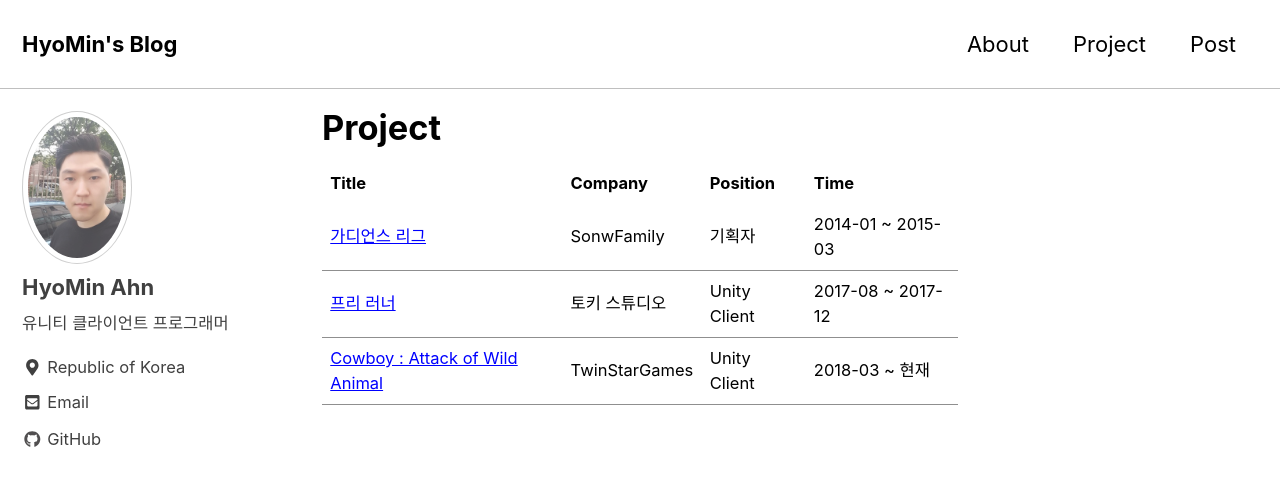
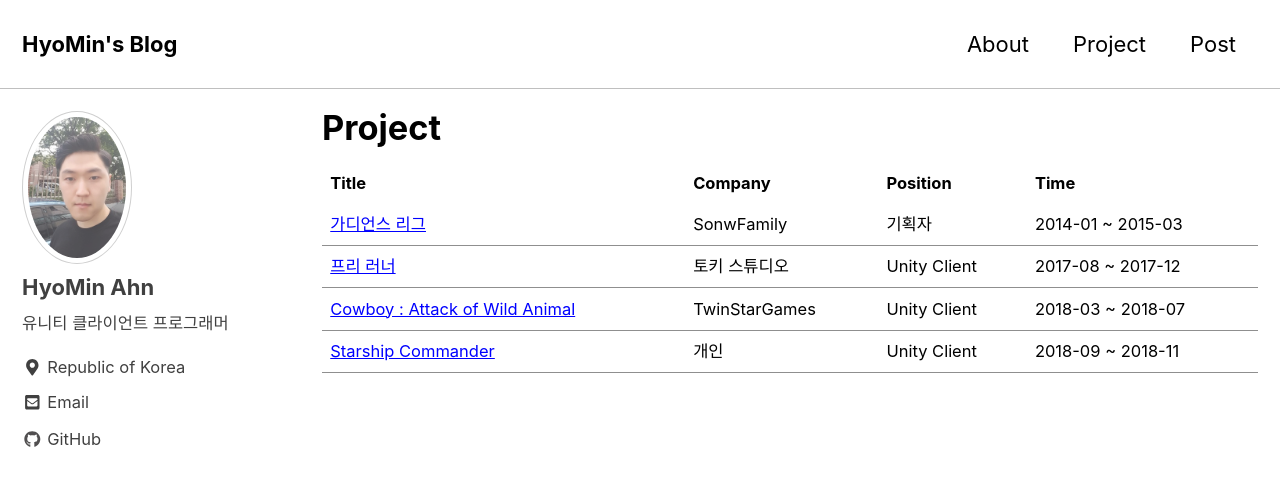
Before and after one commit to AhnHyoMin/ahnhyomin.github.io, a Jekyll site: the page built from _pages/project.html, in a window 1280 px wide and 900 px high. Shown: the top 486 px of the window. Built offline with Jekyll 4.4.1, drawn with Linux system fonts in a browser that asks for light colours; cached includes are drawn as plain includes; nearby versions of some CDN libraries.

Commit message:
프로젝트 포스트 수정 및 추가

```diff
--- a/_pages/project.html
+++ b/_pages/project.html
@@ -10,7 +11,9 @@ permalink: /project/
         <th> Position </th>
         <th> Time </th>
     </tr>
-    {% for project in site.project reversed %}
+
+    {% assign sorted = site.project | sort: 'order'  %}
+    {% for project in sorted %}
 
     {% if project.categories contains "project" and project.categories.size == 1 %}
     <tr>
--- a/_project/2018-11-25-Cowboy.md
+++ b/_project/2018-11-25-Cowboy.md
@@ -1,6 +1,6 @@
 ---
 layout: project_post
-time:  "2018-03 ~ 현재"
+time:  "2018-03 ~ 2018-07"
 title: "Cowboy : Attack of Wild Animal"
 company : TwinStarGames
 position : Unity Client
--- /dev/null
+++ b/_project/2018-11-25-StarshipCommander.md
@@ -0,0 +1,38 @@
+---
+layout: project_post
+time:  "2018-09 ~ 2018-11"
+title: "Starship Commander"
+company : 개인
+position : Unity Client
+description: ""
+image: ""
+categories: [project]
+
+order : 004
+
+#갤러리 이미지
+gallery:
+  - url: /assets/project/StarshipCommander/gameplay_1.jpg
+    image_path: /assets/project/StarshipCommander/gameplay_1.jpg
+
+
+  - url: /assets/project/StarshipCommander/gameplay_2.jpg
+    image_path: /assets/project/StarshipCommander/gameplay_2.jpg
+
+
+  - url: /assets/project/StarshipCommander/gameplay_3.jpg
+    image_path: /assets/project/StarshipCommander/gameplay_3.jpg
+
+
+
+
+---
+
+### 플레이 스크린샷
+{% include gallery id="gallery" caption="가디언스 리그 플레이 스크린샷" %}
+
+### 프로모션 영상
+<iframe width="560" height="315" src="https://www.youtube.com/embed/X1OL6sOi4WI" frameborder="0" allow="accelerometer; autoplay; encrypted-media; gyroscope; picture-in-picture" allowfullscreen></iframe>
+
+### 플레이 영상
+<iframe width="560" height="315" src="https://www.youtube.com/embed/5nUEFdbszec" frameborder="0" allow="accelerometer; autoplay; encrypted-media; gyroscope; picture-in-picture" allowfullscreen></iframe>
```
Also changed, not shown: other parts of _pages/project.html (+1 -0 lines), other parts of _project/2018-11-25-Cowboy.md (+1 -0 lines), _project/2018-11-25-FreeRunner.md (+1 -0 lines), _project/2018-11-25-GuardiansLeague.md (+2 -0 lines), assets/project/StarshipCommander/gameplay_1.jpg (added), assets/project/StarshipCommander/gameplay_2.jpg (added), assets/project/StarshipCommander/gameplay_3.jpg (added), assets/project/StarshipCommander/gameplay_4.jpg (added).
